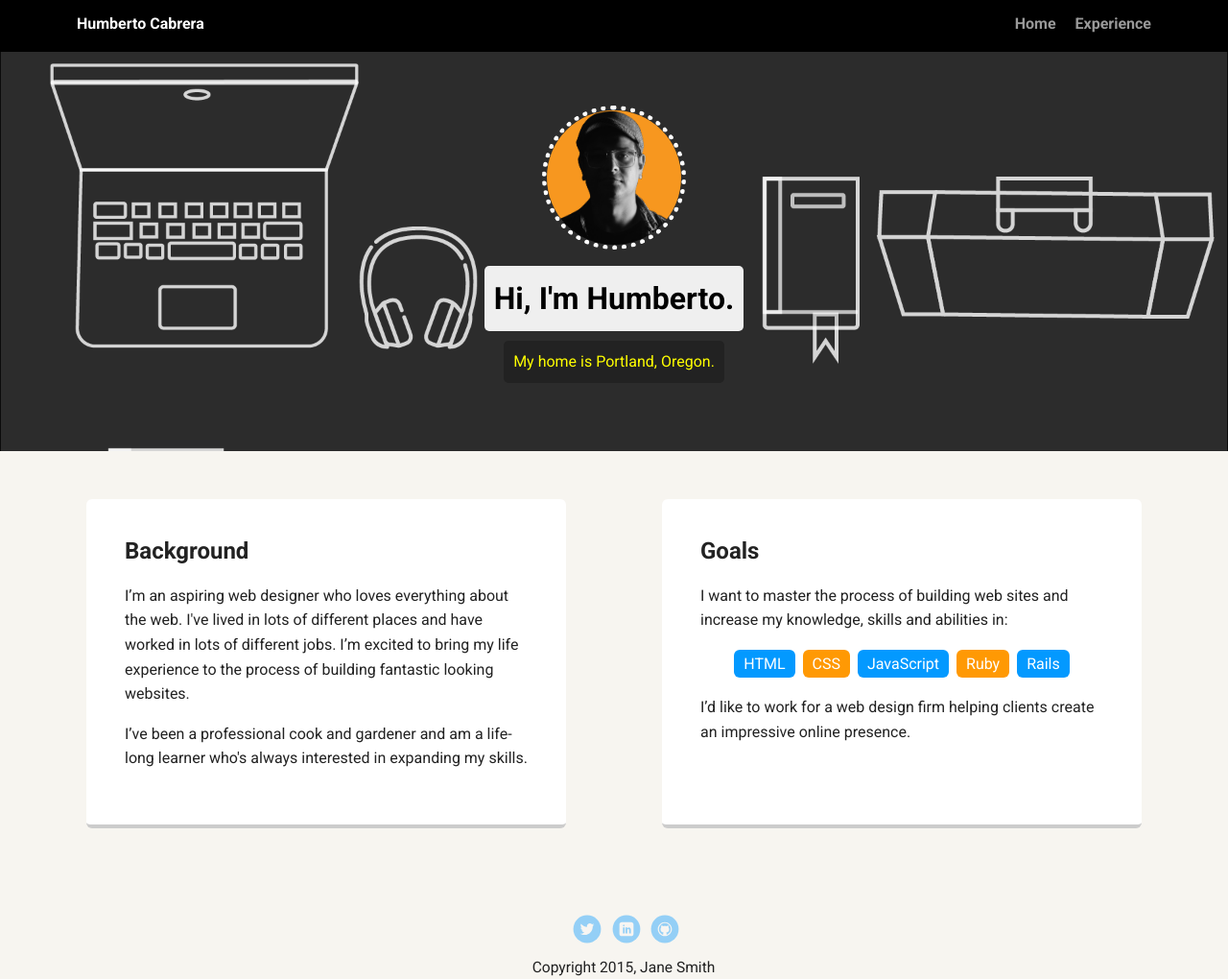
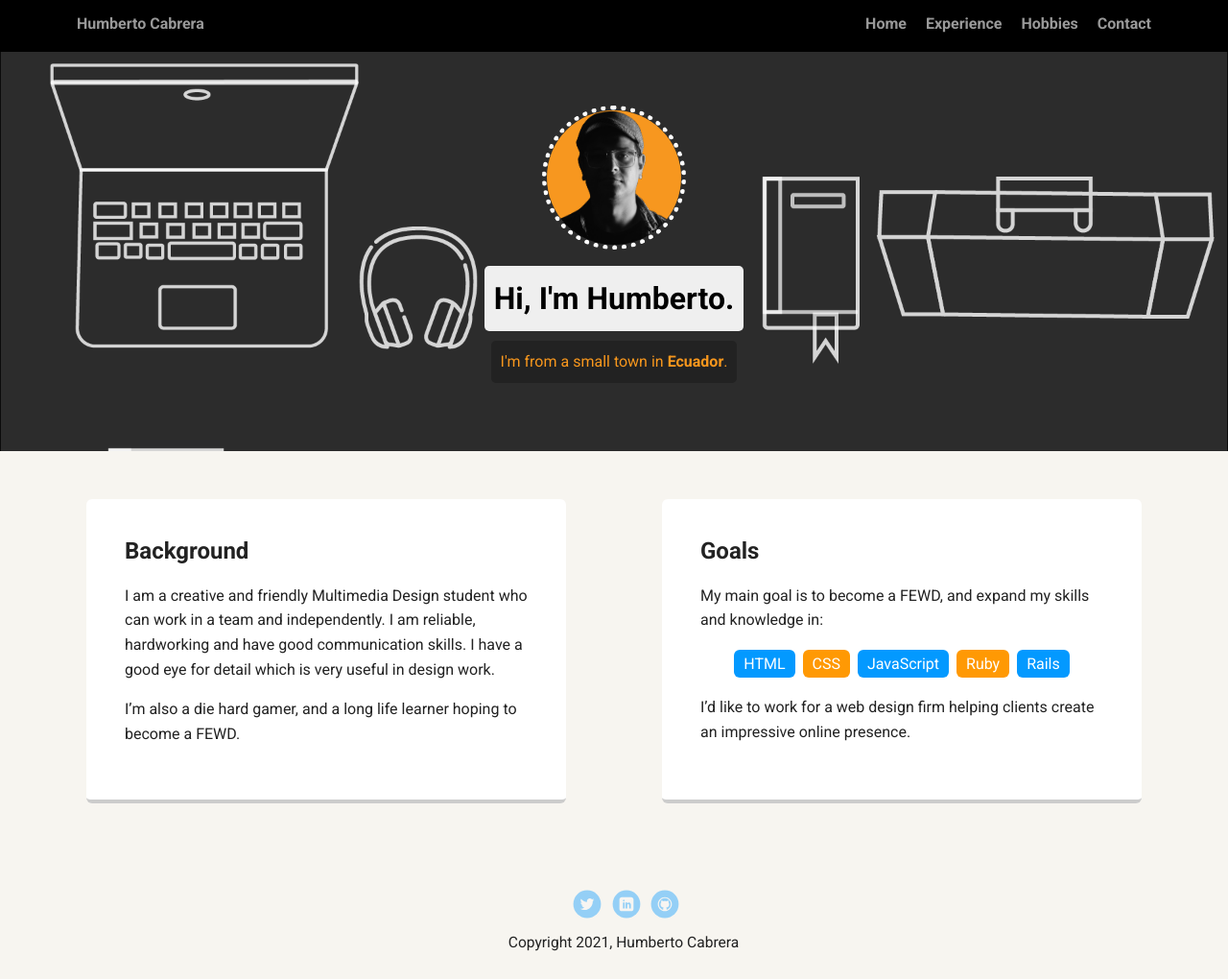
Before and after one commit to hcabrera92/HumbertoC-Portfolio-Unit1, a plain HTML site: page index.html in a window 1280 px wide. Shown: the whole page at 96% size. Drawn offline with Linux system fonts and the light colour scheme; a web font is replaced by a local one.

Commit message:
Adding my BG and Goals information
I also added the target="_blank" on the links to my social media

```diff
--- a/index.html
+++ b/index.html
@@ -10,28 +10,30 @@
 
     <div class="main-nav">
         <ul class="nav">
-          <li class="name">Humberto Cabrera</li>
-          <li><a href="#">Home</a></li>
+          <li class="name"><a href="index.html">Humberto Cabrera</a></li>
+          <li><a href="index.html">Home</a></li>
           <li><a href="#">Experience</a></li>
+          <li><a href="#">Hobbies</a></li>
+          <li><a href="#">Contact</a></li>
         </ul>
     </div>
 
     <header>
-      <img src="images/sqr_hcportrait.jpg" alt="Drawing of Jane Smith" class="profile-image">
+      <img src="images/sqr_hcportrait.jpg" alt="Black and white portrait of Humberto" class="profile-image">
       <h1 class="tag name">Hi, I'm Humberto.</h1>
-      <p class="tag location">My home is Portland, Oregon.</p>
+      <p class="tag location">I'm from a small town in <strong>Ecuador</strong>.</p>
     </header>
 
     <main class="flex">
       <div class="card">
         <h2>Background</h2>
-        <p>I’m an aspiring web designer who loves everything about the web. I've lived in lots of different places and have worked in lots of different jobs. I’m excited to bring my life experience to the process of building fantastic looking websites.</p>
-        <p>I’ve been a professional cook and gardener and am a life-long learner who's always interested in expanding my skills.</p>
+        <p>I am a creative and friendly Multimedia Design student who can work in a team and independently. I am reliable, hardworking and have good communication skills. I have a good eye for detail which is very useful in design work.</p>
+        <p>I’m also a die hard gamer, and a long life learner hoping to become a FEWD.</p>
       </div>
 
       <div class="card">
         <h2>Goals</h2>
-        <p>I want to master the process of building web sites and increase my knowledge, skills and abilities in:</p>
+        <p>My main goal is to become a FEWD, and expand my skills and knowledge in:</p>
         <ul class="skills">
           <li>HTML</li>
           <li>CSS</li>
@@ -45,11 +47,11 @@
     </main>
     <footer>
       <ul>
-        <li><a href="#" class="social twitter">Twitter</a></li>
-        <li><a href="#" class="social linkedin">LinkedIn</a></li>
-        <li><a href="#" class="social github">Github</a></li>
+        <li><a href="https://twitter.com/jrcabrera666" target="_blank" class="social twitter">Twitter</a></li>
+        <li><a href="https://www.linkedin.com/in/humberto-javier-cabrera-loaiza-a8b368217" target="_blank" class="social linkedin">LinkedIn</a></li>
+        <li><a href="https://github.com/hcabrera92" target="_blank" class="social github">Github</a></li>
       </ul>
-      <p class="copyright">Copyright 2015, Jane Smith</p>
+      <p class="copyright">Copyright 2021, Humberto Cabrera</p>
     </footer>
   </body>
   </html>
--- a/styles.css
+++ b/styles.css
@@ -86,7 +86,7 @@ header .profile-image:hover {
 }
 .location {
   background-color: #222;
-  color: yellow;
+  color: #F8971D;
 }
 .card {
   margin: 30px;
```
